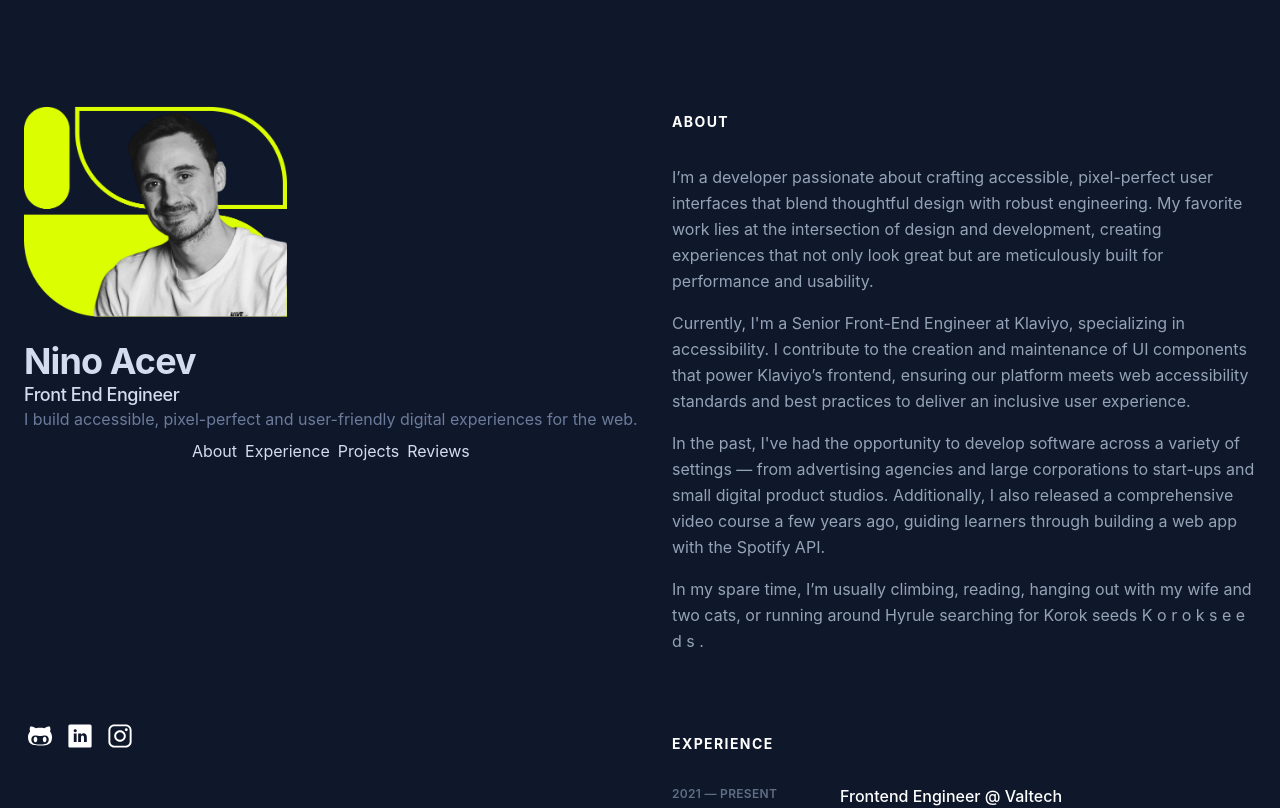
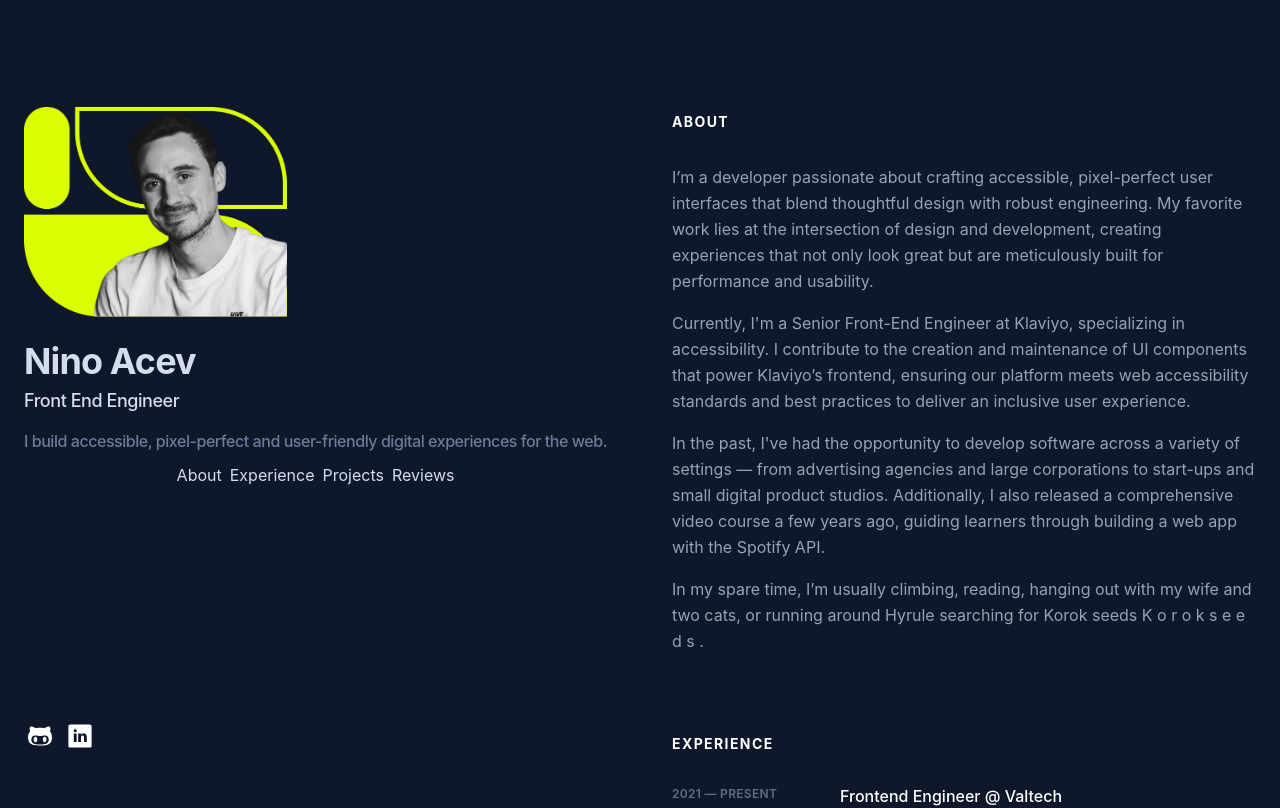
Before and after one commit to acevnn/portfolio, a React (Vite) app: page / in a window 1280 px wide. Shown: the top 808 px of the page. Built offline with nearby package versions, Linux system fonts and the light colour scheme; a web font is replaced by a local one.

Commit message:
feature/ simplify and re-factor, constants added

```diff
--- a/src/components/Header/Header.module.scss
+++ b/src/components/Header/Header.module.scss
@@ -26,6 +26,13 @@
     @include media-query('lg') {
       flex-direction: column;
     }
+  }
+
+  &__summary {
+    display: flex;
+    flex-direction: column;
+    align-content: center;
+    justify-content: center;
 
     h1 {
       @include font(700, 36, 40, -0.9);
@@ -36,22 +43,18 @@
         color: #D4DDEE
       }
     }
-
-    h2 {
-      @include font(500, 18, 28, -0.45);
-      color: #D4DDEE
-    }
   }
 
-  &__summary {
-    display: flex;
-    flex-direction: column;
-    align-content: center;
-    justify-content: center;
+  &__heading-intro {
+    color: #D4DDEE;
+    margin-top: 0.5rem;
+    @include font(500, 18, 24, -0.45);
   }
 
   &__intro {
+    margin-top: 1rem;
     color: #6B7B9A;
+    @include font(500, 16, 24, -0.45);
   }
 
   &__social {
@@ -71,11 +74,11 @@
     display: flex;
     gap: 0.5rem;
     justify-content: center;
+  }
 
-    li {
-      color: #D4DDEE;
-    }
-
+  &__list-item {
+    text-transform: capitalize;
+    color: #D4DDEE;
   }
 
   &__list-wrapper {
--- a/src/components/Header/Header.tsx
+++ b/src/components/Header/Header.tsx
@@ -1,9 +1,8 @@
 import { Link } from "react-router-dom";
 import GithubIcon from "@/assets/Icons/Github";
 import LinkedinIcon from "@/assets/Icons/LinkedinIcon";
-import InstagramIcon from "@/assets/Icons/InstagramIcon";
 import styles from "./Header.module.scss";
-import { SECTION_IDS } from "@/constants/sectionIds";
+import { sectionIds } from "@/constants";
 import { useMediaQuery } from "react-responsive";
 import profileImage from "@/assets/NA-Photo.png";
 import { motion } from "framer-motion";
@@ -27,6 +26,7 @@ function Header() {
       transition: { duration: 0.8, delay: 0.3 },
     },
   };
+
   return (
     <header className={styles.header}>
       <div className={styles["header__about-wrapper"]}>
@@ -45,7 +45,9 @@ function Header() {
           <h1>
             <Link to="/">Nino Acev</Link>
           </h1>
-          <h2>Front End Engineer</h2>
+          <h2 className={styles["header__heading-intro"]}>
+            Front End Engineer
+          </h2>
           <p className={styles["header__intro"]}>
             I build accessible, pixel-perfect and user-friendly digital
             experiences for the web.
@@ -54,18 +56,14 @@ function Header() {
         {!isMobile && (
           <nav>
             <ul className={styles["header__nav"]}>
-              <li>
-                <a href={`#${SECTION_IDS.ABOUT}`}>About</a>
-              </li>
-              <li>
-                <a href={`#${SECTION_IDS.EXPERIENCE}`}>Experience</a>
-              </li>
-              <li>
-                <a href={`#${SECTION_IDS.PROJECTS}`}>Projects</a>
-              </li>
-              <li>
-                <a href={`#${SECTION_IDS.REVIEWS}`}>Reviews</a>
-              </li>
+              {sectionIds.map((id) => (
+                <li
+                  className={styles["header__list-item"]}
+                  key={Math.random().toString()}
+                >
+                  <a href={`#${id}`}>{id}</a>
+                </li>
+              ))}
             </ul>
           </nav>
         )}
@@ -89,15 +87,6 @@ function Header() {
             <LinkedinIcon width={24} height={24} classname="icon" />
           </a>
         </li>
-        <li>
-          <a
-            href="https://www.instagram.com/nino.acev/"
-            target="_blank"
-            rel="noopener noreferrer"
-          >
-            <InstagramIcon width={24} height={24} classname="icon" />
-          </a>
-        </li>
       </ul>
     </header>
   );
--- a/src/components/Reviews/Reviews.tsx
+++ b/src/components/Reviews/Reviews.tsx
@@ -1,18 +1,7 @@
 import styles from "./Reviews.module.scss";
-import REVIEWS from "@/constants/reviews";
-
-type ReviewsProps = {
-  name: string;
-  paragraph: string;
-};
+import { REVIEWS } from "@/constants";
 
 export default function Reviews() {
-  // console.log(REVIEWS);
-
-  REVIEWS.map((review) => {
-    console.log("inside of the map: ", review.name);
-  });
-
   return (
     <>
       <h2 className={styles["heading-reviews"]} id="reviews" data-id="reviews">
@@ -23,7 +12,7 @@ export default function Reviews() {
           {REVIEWS.map((review) => {
             return (
               <li key={Math.random()} className={styles["reviews__list-item"]}>
-                <span>{review.name}</span>
+                <h3>{review.name}</h3>
                 <p>{review.paragraph}</p>
               </li>
             );
--- a/src/constants/reviews.ts
+++ b/src/constants.ts
@@ -1,4 +1,6 @@
-const REVIEWS = [
+export const sectionIds = ["about", "experience", "projects", "reviews"];
+
+export const REVIEWS = [
   {
     name: "Dimitar Hristoskov",
     paragraph:
@@ -20,5 +22,3 @@ const REVIEWS = [
       "Working on the project as a team with Nino was very seamless for me in communicating and solving day to day tasks. Nino is responsive and always strives to do the best in his work, to help and understand other perspectives. I recommend him for future collaboration.",
   },
 ];
-
-export default REVIEWS;
--- a/src/constants/sectionIds.ts
+++ /dev/null
@@ -1,6 +0,0 @@
-export const SECTION_IDS = {
-  ABOUT: "about",
-  EXPERIENCE: "experience",
-  PROJECTS: "projects",
-  REVIEWS: "reviews",
-};
```
